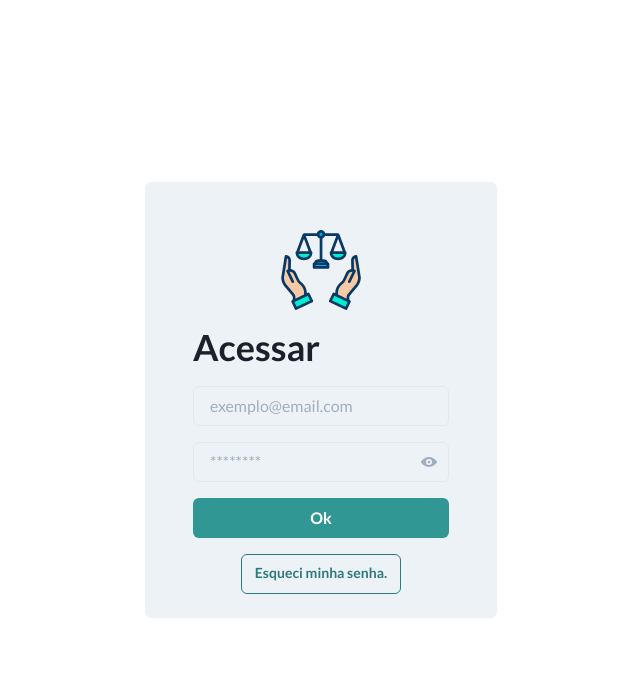
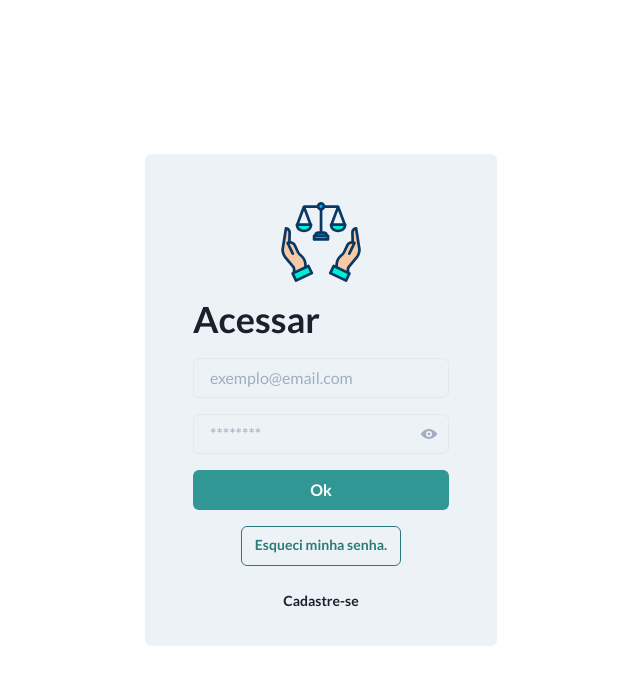
Before and after one commit to Programando-uma-solucao/frontend-web, a React (Create React App) app: page /login in a window 1280 px wide. Shown: the top 684 px of the page, without its empty margins (319-959 px from the left). Built offline with nearby package versions, Linux system fonts and the light colour scheme; no server answers.

Commit message:
add register button an role to user interface

```diff
--- a/src/hooks/auth.tsx
+++ b/src/hooks/auth.tsx
@@ -13,6 +13,7 @@ interface User {
   id: string;
   name: string;
   email: string;
+  role: string;
 }
 
 interface AuthContextData {
--- a/src/pages/Login.tsx
+++ b/src/pages/Login.tsx
@@ -142,6 +142,18 @@ const Login = () => {
         >
           Esqueci minha senha.
         </Button>
+
+        <Button
+          onClick={() => history.push('/register')}
+          colorScheme="gray"
+          padding={2}
+          marginTop={4}
+          width="40"
+          fontSize="sm"
+          variant="ghost"
+        >
+          Cadastre-se
+        </Button>
       </Flex>
     </Flex>
   );
```
